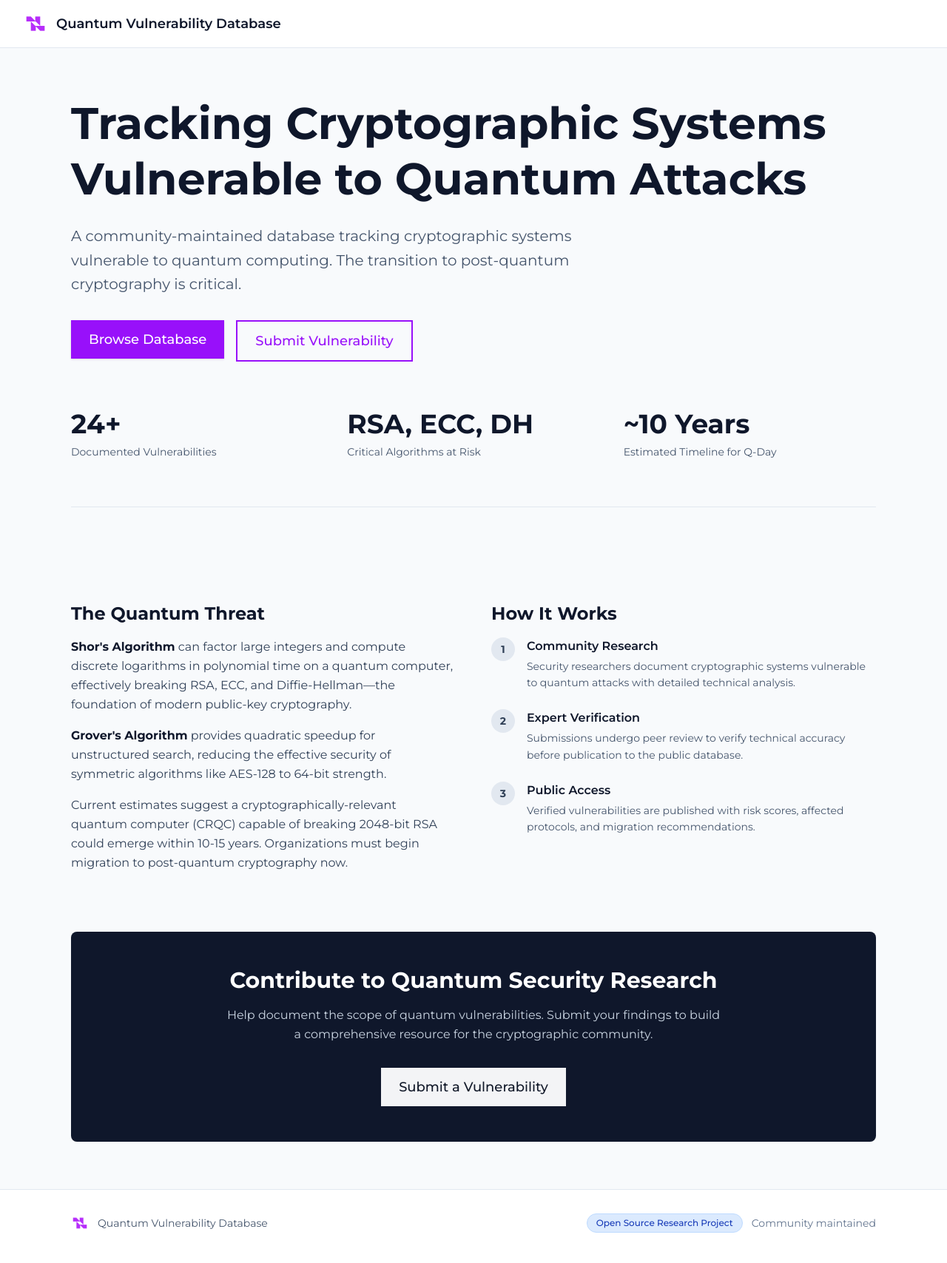
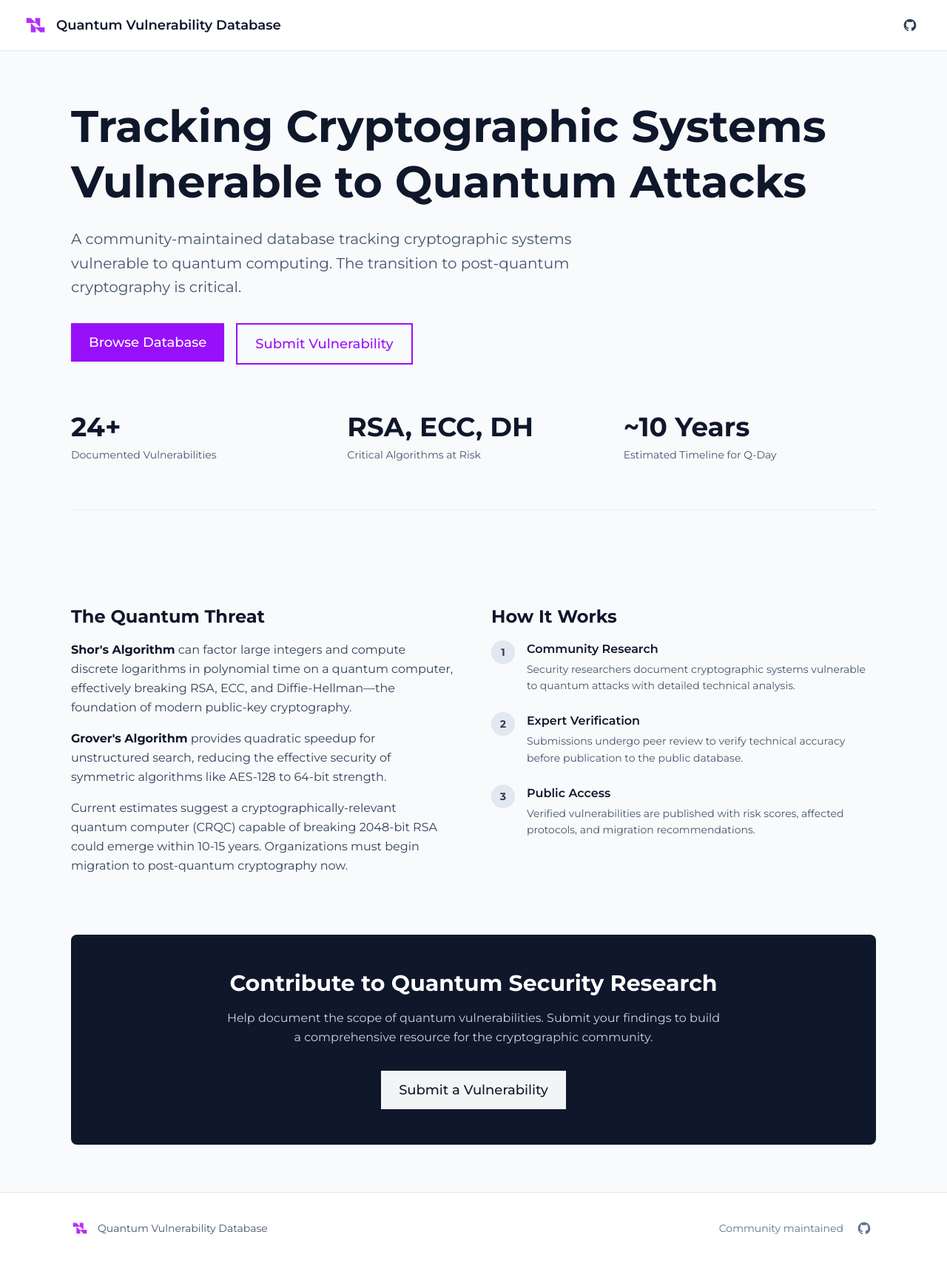
Before and after one commit to appetite-studio-team/quantum-vulnerable-system, a Next.js app: page / in a window 1280 px wide. Shown: the whole page at 74% size. Built offline with nearby package versions, Linux system fonts and the light colour scheme.

Commit message:
Add GitHub icon to navbar and footers, remove Open Source Research Project tag from footers

```diff
--- a/app/dashboard/page.tsx
+++ b/app/dashboard/page.tsx
@@ -470,12 +470,20 @@
               <span className="text-xs sm:text-sm text-slate-600">Quantum Vulnerability Database</span>
             </div>
             <div className="flex flex-col sm:flex-row items-center gap-2 sm:gap-3">
-              <span className="inline-block px-2.5 sm:px-3 py-1 text-xs font-medium bg-blue-100 text-blue-800 rounded-full border border-blue-200">
-                Open Source Research Project
-              </span>
               <span className="text-xs sm:text-sm text-slate-500 text-center md:text-left">
                 Community maintained
               </span>
+              <a
+                href="https://github.com/appetite-studio-team/quantum-vulnerable-system"
+                target="_blank"
+                rel="noopener noreferrer"
+                className="p-1.5 text-slate-500 hover:text-slate-900 transition-colors"
+                aria-label="GitHub Repository"
+              >
+                <svg className="w-5 h-5" fill="currentColor" viewBox="0 0 24 24" aria-hidden="true">
+                  <path fillRule="evenodd" d="M12 2C6.477 2 2 6.484 2 12.017c0 4.425 2.865 8.18 6.839 9.504.5.092.682-.217.682-.483 0-.237-.008-.868-.013-1.703-2.782.605-3.369-1.343-3.369-1.343-.454-1.158-1.11-1.466-1.11-1.466-.908-.62.069-.608.069-.608 1.003.07 1.531 1.032 1.531 1.032.892 1.53 2.341 1.088 2.91.832.092-.647.35-1.088.636-1.338-2.22-.253-4.555-1.113-4.555-4.951 0-1.093.39-1.988 1.029-2.688-.103-.253-.446-1.272.098-2.65 0 0 .84-.27 2.75 1.026A9.564 9.564 0 0112 6.844c.85.004 1.705.115 2.504.337 1.909-1.296 2.747-1.027 2.747-1.027.546 1.379.202 2.398.1 2.651.64.7 1.028 1.595 1.028 2.688 0 3.848-2.339 4.695-4.566 4.943.359.309.678.92.678 1.855 0 1.338-.012 2.419-.012 2.747 0 .268.18.58.688.482A10.019 10.019 0 0022 12.017C22 6.484 17.522 2 12 2z" clipRule="evenodd" />
+                </svg>
+              </a>
             </div>
           </div>
         </div>
--- a/app/page.tsx
+++ b/app/page.tsx
@@ -8,9 +8,22 @@
     <div className="min-h-screen bg-slate-50">
       <nav className="border-b border-slate-200 bg-white">
         <div className="max-w-7xl mx-auto px-4 sm:px-6 lg:px-8 py-3 sm:py-4">
-          <div className="flex items-center space-x-2 sm:space-x-3">
-            <Logo className="w-7 h-7 sm:w-8 sm:h-8 text-slate-700" />
-            <span className="hidden md:block text-base sm:text-lg font-semibold text-slate-900">Quantum Vulnerability Database</span>
+          <div className="flex justify-between items-center">
+            <div className="flex items-center space-x-2 sm:space-x-3">
+              <Logo className="w-7 h-7 sm:w-8 sm:h-8 text-slate-700" />
+              <span className="hidden md:block text-base sm:text-lg font-semibold text-slate-900">Quantum Vulnerability Database</span>
+            </div>
+            <a
+              href="https://github.com/appetite-studio-team/quantum-vulnerable-system"
+              target="_blank"
+              rel="noopener noreferrer"
+              className="p-2 text-slate-700 hover:text-slate-900 hover:bg-slate-50 transition-colors rounded-none"
+              aria-label="GitHub Repository"
+            >
+              <svg className="w-5 h-5" fill="currentColor" viewBox="0 0 24 24" aria-hidden="true">
+                <path fillRule="evenodd" d="M12 2C6.477 2 2 6.484 2 12.017c0 4.425 2.865 8.18 6.839 9.504.5.092.682-.217.682-.483 0-.237-.008-.868-.013-1.703-2.782.605-3.369-1.343-3.369-1.343-.454-1.158-1.11-1.466-1.11-1.466-.908-.62.069-.608.069-.608 1.003.07 1.531 1.032 1.531 1.032.892 1.53 2.341 1.088 2.91.832.092-.647.35-1.088.636-1.338-2.22-.253-4.555-1.113-4.555-4.951 0-1.093.39-1.988 1.029-2.688-.103-.253-.446-1.272.098-2.65 0 0 .84-.27 2.75 1.026A9.564 9.564 0 0112 6.844c.85.004 1.705.115 2.504.337 1.909-1.296 2.747-1.027 2.747-1.027.546 1.379.202 2.398.1 2.651.64.7 1.028 1.595 1.028 2.688 0 3.848-2.339 4.695-4.566 4.943.359.309.678.92.678 1.855 0 1.338-.012 2.419-.012 2.747 0 .268.18.58.688.482A10.019 10.019 0 0022 12.017C22 6.484 17.522 2 12 2z" clipRule="evenodd" />
+              </svg>
+            </a>
           </div>
         </div>
       </nav>
@@ -150,12 +163,20 @@
               <span className="text-xs sm:text-sm text-slate-600">Quantum Vulnerability Database</span>
             </div>
             <div className="flex flex-col sm:flex-row items-center gap-2 sm:gap-3">
-              <span className="inline-block px-2.5 sm:px-3 py-1 text-xs font-medium bg-blue-100 text-blue-800 rounded-full border border-blue-200">
-                Open Source Research Project
-              </span>
               <span className="text-xs sm:text-sm text-slate-500 text-center md:text-left">
                 Community maintained
               </span>
+              <a
+                href="https://github.com/appetite-studio-team/quantum-vulnerable-system"
+                target="_blank"
+                rel="noopener noreferrer"
+                className="p-1.5 text-slate-500 hover:text-slate-900 transition-colors"
+                aria-label="GitHub Repository"
+              >
+                <svg className="w-5 h-5" fill="currentColor" viewBox="0 0 24 24" aria-hidden="true">
+                  <path fillRule="evenodd" d="M12 2C6.477 2 2 6.484 2 12.017c0 4.425 2.865 8.18 6.839 9.504.5.092.682-.217.682-.483 0-.237-.008-.868-.013-1.703-2.782.605-3.369-1.343-3.369-1.343-.454-1.158-1.11-1.466-1.11-1.466-.908-.62.069-.608.069-.608 1.003.07 1.531 1.032 1.531 1.032.892 1.53 2.341 1.088 2.91.832.092-.647.35-1.088.636-1.338-2.22-.253-4.555-1.113-4.555-4.951 0-1.093.39-1.988 1.029-2.688-.103-.253-.446-1.272.098-2.65 0 0 .84-.27 2.75 1.026A9.564 9.564 0 0112 6.844c.85.004 1.705.115 2.504.337 1.909-1.296 2.747-1.027 2.747-1.027.546 1.379.202 2.398.1 2.651.64.7 1.028 1.595 1.028 2.688 0 3.848-2.339 4.695-4.566 4.943.359.309.678.92.678 1.855 0 1.338-.012 2.419-.012 2.747 0 .268.18.58.688.482A10.019 10.019 0 0022 12.017C22 6.484 17.522 2 12 2z" clipRule="evenodd" />
+                </svg>
+              </a>
             </div>
           </div>
         </div>
--- a/components/Navbar.tsx
+++ b/components/Navbar.tsx
@@ -39,6 +39,17 @@
                 </Link>
               );
             })}
+            <a
+              href="https://github.com/appetite-studio-team/quantum-vulnerable-system"
+              target="_blank"
+              rel="noopener noreferrer"
+              className="ml-2 p-2 text-slate-700 hover:text-slate-900 hover:bg-slate-50 transition-colors rounded-none"
+              aria-label="GitHub Repository"
+            >
+              <svg className="w-5 h-5" fill="currentColor" viewBox="0 0 24 24" aria-hidden="true">
+                <path fillRule="evenodd" d="M12 2C6.477 2 2 6.484 2 12.017c0 4.425 2.865 8.18 6.839 9.504.5.092.682-.217.682-.483 0-.237-.008-.868-.013-1.703-2.782.605-3.369-1.343-3.369-1.343-.454-1.158-1.11-1.466-1.11-1.466-.908-.62.069-.608.069-.608 1.003.07 1.531 1.032 1.531 1.032.892 1.53 2.341 1.088 2.91.832.092-.647.35-1.088.636-1.338-2.22-.253-4.555-1.113-4.555-4.951 0-1.093.39-1.988 1.029-2.688-.103-.253-.446-1.272.098-2.65 0 0 .84-.27 2.75 1.026A9.564 9.564 0 0112 6.844c.85.004 1.705.115 2.504.337 1.909-1.296 2.747-1.027 2.747-1.027.546 1.379.202 2.398.1 2.651.64.7 1.028 1.595 1.028 2.688 0 3.848-2.339 4.695-4.566 4.943.359.309.678.92.678 1.855 0 1.338-.012 2.419-.012 2.747 0 .268.18.58.688.482A10.019 10.019 0 0022 12.017C22 6.484 17.522 2 12 2z" clipRule="evenodd" />
+              </svg>
+            </a>
           </div>
         </div>
       </div>
```
